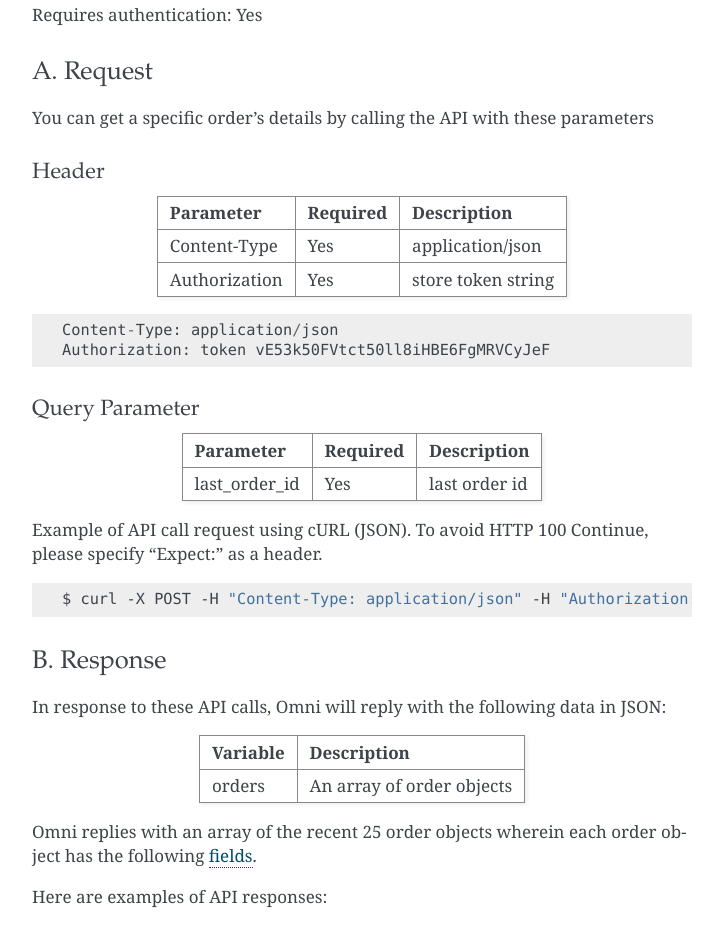
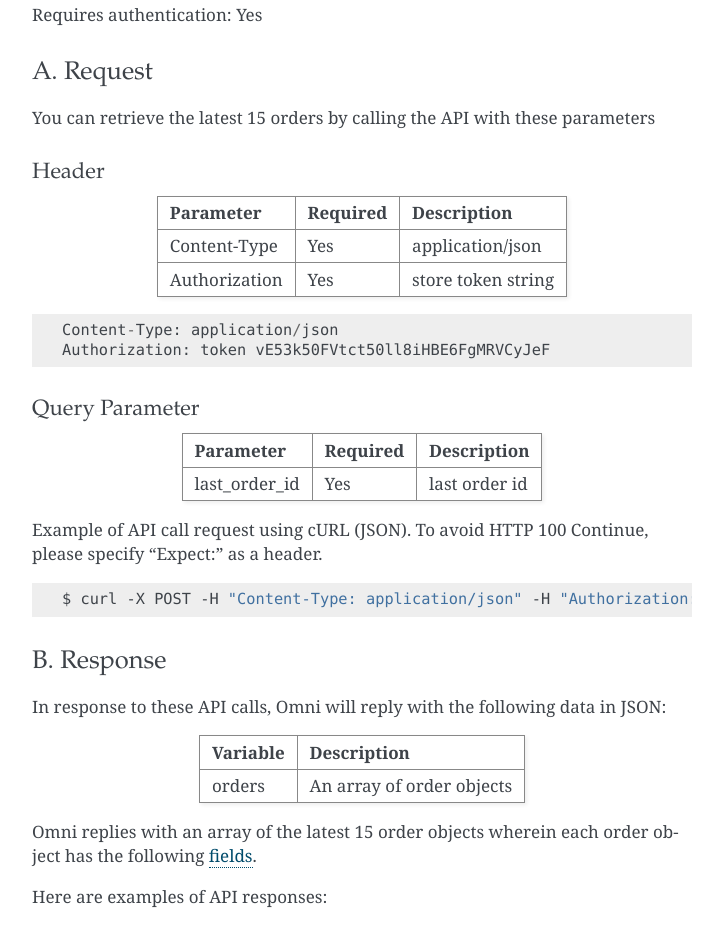
Before and after one commit to ui/stamps-api-docs, a Sphinx documentation site: the page built from source/sync_order.rst, in a window 1280 px wide and 1400 px high, scrolled down 4136 px. Shown: the part 154-1082 px from the top of the window, without its empty margins (388-1111 px from the left). Built offline with Sphinx 7.4.7, drawn with Linux system fonts in a browser that asks for light colours; some of the changed text lies outside the part shown.

Commit message:
Update sync_order.rst

```diff
--- a/source/sync_order.rst
+++ b/source/sync_order.rst
@@ -215,7 +215,7 @@ If HTTP is used instead of HTTPS:
 A. Request
 ----------
 
-You can get a specific order's details by calling the API with these parameters
+You can retrieve the latest 15 orders by calling the API with these parameters
 
 Header
 ______
@@ -260,7 +260,7 @@ Variable            Description
 orders              An array of order objects
 =================== ==================
 
-Omni replies with an array of the recent 25 order objects wherein each order object has the following `fields`_.
+Omni replies with an array of the latest 15 order objects wherein each order object has the following `fields`_.
 
 
 Here are examples of API responses:
@@ -342,7 +342,7 @@ If HTTP is used instead of HTTPS:
 A. Request
 ----------
 
-You can get a specific order's details by calling the API with these parameters
+You sync up to 100 orders at a time by calling the API with these parameters
 
 Header
 ______
```
